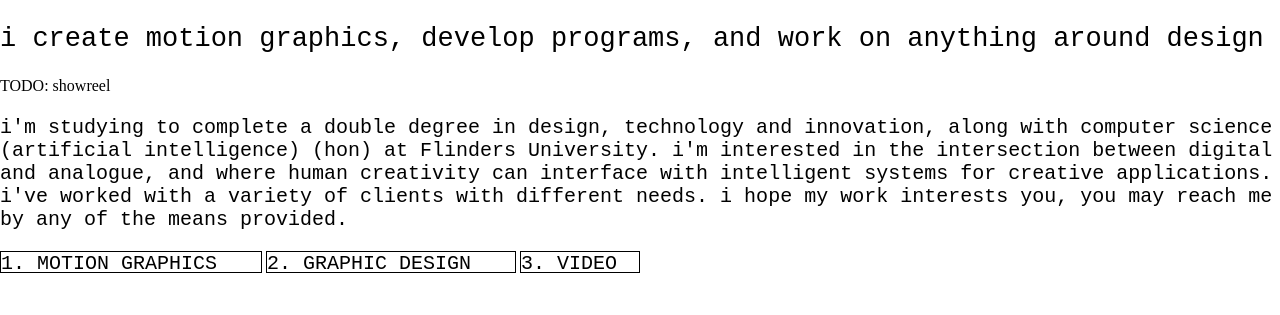
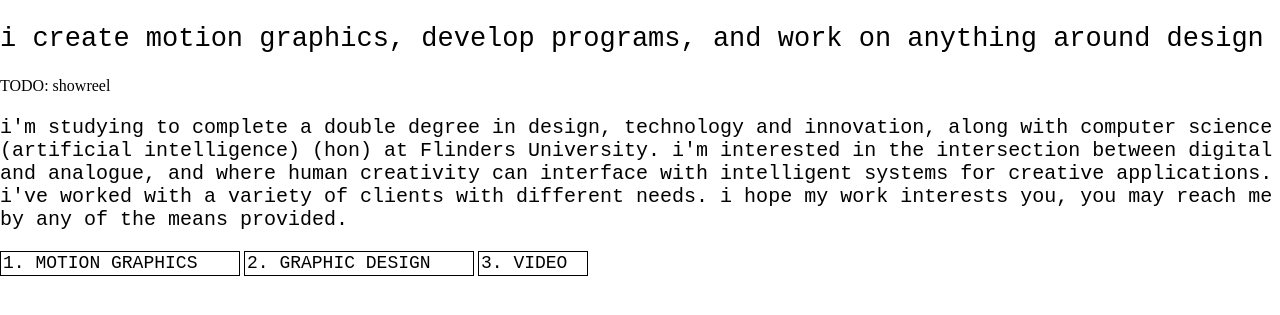
Before and after one commit to cosmomojo/elaquil.co, a plain HTML site: page index.html in a window 1280 px wide. Shown: the part 179-494 px from the top of the page. Drawn offline with nearby package versions, Linux system fonts and the light colour scheme; a web font is replaced by a local one.

Commit message:
Cleaned up animation on Buttons

```diff
--- a/index.html
+++ b/index.html
@@ -45,29 +45,29 @@
 
         <div class ="nav">
 
-            <section class="nav1">
+            <button href="#intro" class="nav1">
                 <a href="#" class="navlink"></a>
                 <div class="container1">
                   <h2 class="nav1Text">1. MOTION GRAPHICS</h2>
                   <h2 class="nav1Text">1. MOTION GRAPHICS</h2>
                 </div>
-            </section>
+            </button>
 
-            <section class="nav2">
+            <button href="#intro" class="nav2">
                 <a href="#" class="navlink"></a>
                 <div class="container2">
                   <h2 class="nav2Text">2. GRAPHIC DESIGN</h2>
                   <h2 class="nav2Text">2. GRAPHIC DESIGN</h2>
                 </div>
-            </section>
+            </button>
 
-            <section class="nav3">
+            <button href="#intro" class="nav3">
                 <a href="#" class="navlink"></a>
                 <div class="container3">
                   <h2 class="nav3Text">3. VIDEO</h2>
                   <h2 class="nav3Text">3. VIDEO</h2>
                 </div>
-            </section>
+            </button>
 
 
         </div>
--- a/style.css
+++ b/style.css
@@ -42,6 +42,13 @@
     font-size: 20px;
   }
 
+  button{
+    height: 25px;
+    background-color: #FFFFFF;
+    padding-left: 2px;
+    cursor: pointer;
+  }
+
   /* --NAV SECTION-- */
 
   @keyframes move {
@@ -50,17 +57,26 @@
     }
   }
 
+  @keyframes invertbg {
+    from {background-color: #ffffff;}
+    to {background-color: #000000;}
+  }
+
+  @keyframes inverttx {
+    from {color: #000000;}
+    to {color: #FFFFFF;}
+  }
+
   .nav1{
     overflow :hidden;
-    width: 260px;
+    width: 240px;
     display:inline-block;
     border: 1px solid #000000;
-    height: 20px;
     white-space: nowrap;
   }
 
   .container1{
-    width: 520px;
+    width: 480px;
     display: flex;
     flex-wrap: nowrap;
   }
@@ -70,23 +86,23 @@
   }
 
   .nav1Text{
-    font-size: 20px;
+    font-size: 18px;
     margin:0;
     padding-left:0px;
-    width:260px;
+    width:240px;
+    text-align: left;
   }
 
   .nav2{
     overflow :hidden;
-    width: 248px;
+    width: 230px;
     display:inline-block;
     border: 1px solid #000000;
-    height: 20px;
     white-space: nowrap;
   }
 
   .container2{
-    width: 496px;
+    width: 460px;
     display: flex;
     flex-wrap: nowrap;
   }
@@ -96,23 +112,31 @@
   }
 
   .nav2Text{
-    font-size: 20px;
+    font-size: 18px;
     margin:0;
     padding-left:0px;
-    width:248px;
+    width:230px;
+    text-align: left;
   }
 
   .nav3{
     overflow :hidden;
-    width: 118px;
+    width: 110px;
     display:inline-block;
     border: 1px solid #000000;
-    height: 20px;
     white-space: nowrap;
   }
 
+  .nav3:hover{
+    animation: invertbg 0.5s forwards ease-in;
+  }
+
+  .nav3:after{
+    animation: invertbg 0.5s reverse ease-in;
+  }
+
   .container3{
-    width: 236px;
+    width: 220px;
     display: flex;
     flex-wrap: nowrap;
   }
@@ -122,8 +146,13 @@
   }
 
   .nav3Text{
-    font-size: 20px;
+    font-size: 18px;
     margin:0;
     padding-left:0px;
-    width:118px;
+    width:110px;
+    text-align: left;
   }
+
+  .container3:hover > .nav3Text{
+    animation: inverttx 0.5s forwards linear;
+  }
```
